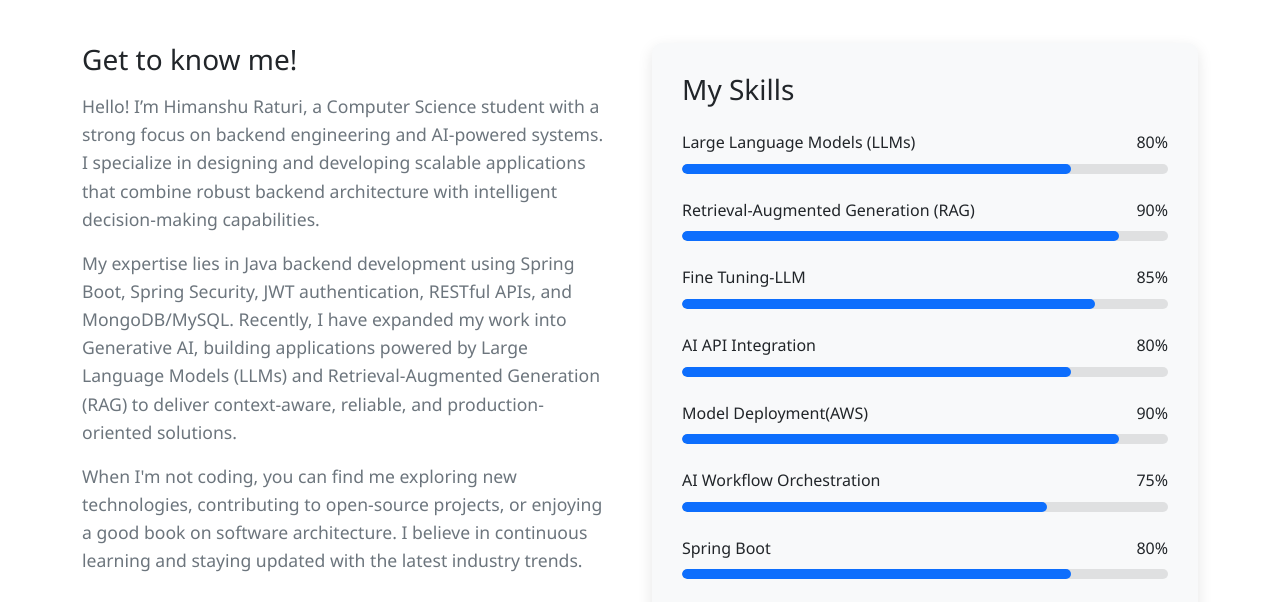
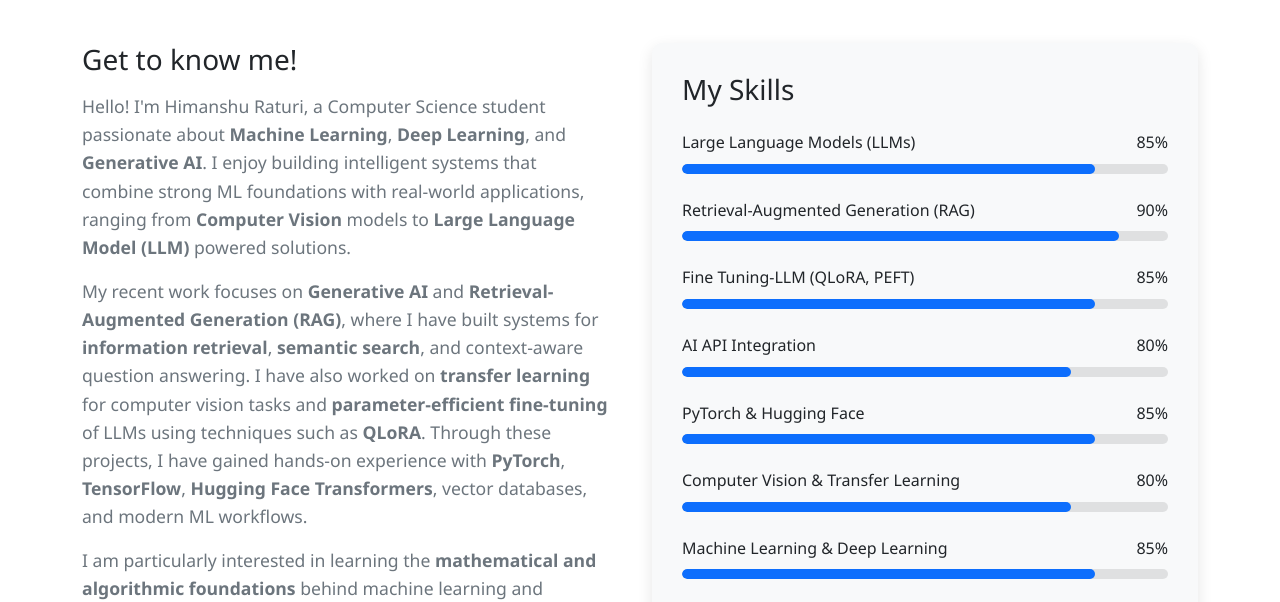
Before and after one commit to Himanshu0508Raturi/Himanshu_Raturi_portfolio, a plain HTML site: page about.html in a window 1280 px wide. Shown: the part 211-813 px from the top of the page. Drawn offline with nearby package versions, Linux system fonts and the light colour scheme.

Commit message:
changes for Amazon ML School

```diff
--- a/about.html
+++ b/about.html
@@ -71,17 +71,37 @@
           <div class="col-lg-6 mb-4">
             <div class="about-content">
               <h3 class="mb-3">Get to know me!</h3>
+
               <p>
-                Hello! I’m Himanshu Raturi, a Computer Science student with a strong focus on backend engineering and AI-powered systems. I specialize in designing and developing scalable applications that combine robust backend architecture with intelligent decision-making capabilities.
+                Hello! I'm Himanshu Raturi, a Computer Science student
+                passionate about <b>Machine Learning</b>, <b>Deep Learning</b>,
+                and <b>Generative AI</b>. I enjoy building intelligent systems
+                that combine strong ML foundations with real-world applications,
+                ranging from <b>Computer Vision</b> models to
+                <b>Large Language Model (LLM)</b> powered solutions.
               </p>
+
               <p>
-                My expertise lies in Java backend development using Spring Boot, Spring Security, JWT authentication, RESTful APIs, and MongoDB/MySQL. Recently, I have expanded my work into Generative AI, building applications powered by Large Language Models (LLMs) and Retrieval-Augmented Generation (RAG) to deliver context-aware, reliable, and production-oriented solutions.
+                My recent work focuses on <b>Generative AI</b> and
+                <b>Retrieval-Augmented Generation (RAG)</b>, where I have built
+                systems for <b>information retrieval</b>,
+                <b>semantic search</b>, and context-aware question answering. I
+                have also worked on <b>transfer learning</b> for computer vision
+                tasks and <b>parameter-efficient fine-tuning</b> of LLMs using
+                techniques such as <b>QLoRA</b>. Through these projects, I have
+                gained hands-on experience with <b>PyTorch</b>,
+                <b>TensorFlow</b>, <b>Hugging Face Transformers</b>, vector
+                databases, and modern ML workflows.
               </p>
+
               <p>
-                When I'm not coding, you can find me exploring new technologies,
-                contributing to open-source projects, or enjoying a good book on
-                software architecture. I believe in continuous learning and
-                staying updated with the latest industry trends.
+                I am particularly interested in learning the
+                <b>mathematical and algorithmic foundations</b> behind machine
+                learning and applying them to build scalable, impactful AI
+                systems. Amazon ML Summer School presents an exciting
+                opportunity for me to deepen my understanding of ML concepts and
+                learn from researchers working on cutting-edge machine learning
+                problems.
               </p>
             </div>
           </div>
@@ -91,10 +111,10 @@
               <div class="skill-item mb-4">
                 <div class="d-flex justify-content-between mb-2">
                   <span>Large Language Models (LLMs)</span>
-                  <span>80%</span>
+                  <span>85%</span>
                 </div>
                 <div class="progress">
-                  <div class="progress-bar bg-primary" style="width: 80%"></div>
+                  <div class="progress-bar bg-primary" style="width: 85%"></div>
                 </div>
               </div>
               <div class="skill-item mb-4">
@@ -108,7 +128,7 @@
               </div>
               <div class="skill-item mb-4">
                 <div class="d-flex justify-content-between mb-2">
-                  <span>Fine Tuning-LLM</span>
+                  <span>Fine Tuning-LLM (QLoRA, PEFT)</span>
                   <span>85%</span>
                 </div>
                 <div class="progress">
@@ -126,25 +146,16 @@
               </div>
               <div class="skill-item mb-4">
                 <div class="d-flex justify-content-between mb-2">
-                  <span>Model Deployment(AWS)</span>
-                  <span>90%</span>
+                  <span>PyTorch & Hugging Face</span>
+                  <span>85%</span>
                 </div>
                 <div class="progress">
-                  <div class="progress-bar bg-primary" style="width: 90%"></div>
+                  <div class="progress-bar bg-primary" style="width: 85%"></div>
                 </div>
               </div>
               <div class="skill-item mb-4">
                 <div class="d-flex justify-content-between mb-2">
-                  <span>AI Workflow Orchestration</span>
-                  <span>75%</span>
-                </div>
-                <div class="progress">
-                  <div class="progress-bar bg-primary" style="width: 75%"></div>
-                </div>
-              </div>
-              <div class="skill-item mb-4">
-                <div class="d-flex justify-content-between mb-2">
-                  <span>Spring Boot</span>
+                  <span>Computer Vision & Transfer Learning</span>
                   <span>80%</span>
                 </div>
                 <div class="progress">
@@ -153,11 +164,20 @@
               </div>
               <div class="skill-item mb-4">
                 <div class="d-flex justify-content-between mb-2">
-                  <span>FastAPI (for AI services)</span>
-                  <span>70%</span>
+                  <span>Machine Learning & Deep Learning</span>
+                  <span>85%</span>
                 </div>
                 <div class="progress">
-                  <div class="progress-bar bg-primary" style="width: 70%"></div>
+                  <div class="progress-bar bg-primary" style="width: 85%"></div>
+                </div>
+              </div>
+              <div class="skill-item mb-4">
+                <div class="d-flex justify-content-between mb-2">
+                  <span>Model Deployment & MLOps (AWS, FastAPI)</span>
+                  <span>80%</span>
+                </div>
+                <div class="progress">
+                  <div class="progress-bar bg-primary" style="width: 80%"></div>
                 </div>
               </div>
             </div>
@@ -171,12 +191,12 @@
       <div class="container">
         <div class="row">
           <div class="col-md-6 text-center text-md-start mb-3 mb-md-0">
-            <p class="mb-0">&copy; 2026 Himanshu Raturi. All Rights Reserved.</p>
+            <p class="mb-0">
+              &copy; 2026 Himanshu Raturi. All Rights Reserved.
+            </p>
           </div>
           <div class="col-md-6 text-center text-md-end">
-            <p class="mb-0">
-              Designed by Himanshu Raturi
-            </p>
+            <p class="mb-0">Designed by Himanshu Raturi</p>
           </div>
         </div>
       </div>
--- a/js/script.js
+++ b/js/script.js
@@ -134,35 +134,6 @@ document.addEventListener("DOMContentLoaded", function () {
 
   window.addEventListener("scroll", checkSkillsPosition);
   checkSkillsPosition(); // Check on load
-
-  // ========================================
-  // Contact Form Submission
-  // ========================================
-  const contactForm = document.getElementById("contactForm");
-
-  if (contactForm) {
-    contactForm.addEventListener("submit", function (e) {
-      e.preventDefault();
-
-      // Get form data
-      const formData = {
-        name: document.getElementById("name").value,
-        email: document.getElementById("email").value,
-        subject: document.getElementById("subject").value,
-        message: document.getElementById("message").value,
-      };
-
-      // Here you would typically send the data to a server
-      // For now, we'll just show a success message
-      console.log("Form submitted:", formData);
-
-      // Show success message
-      alert("Thank you for your message! I will get back to you soon.");
-
-      // Reset form
-      contactForm.reset();
-    });
-  }
 
   // ========================================
   // Animate Elements on Scroll (Fade In)
```
Also changed, not shown: academics.html (+50 -21 lines), certificates.html (+23 -0 lines), contact.html (+7 -1 lines), projects.html (+1 -1 lines), README.md, 3 other files.
